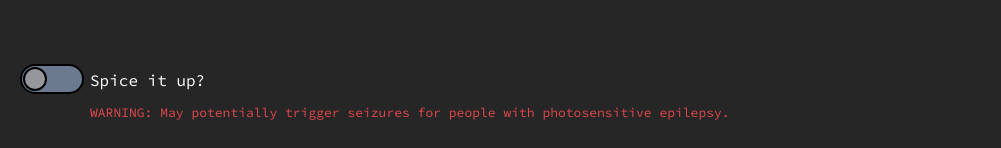
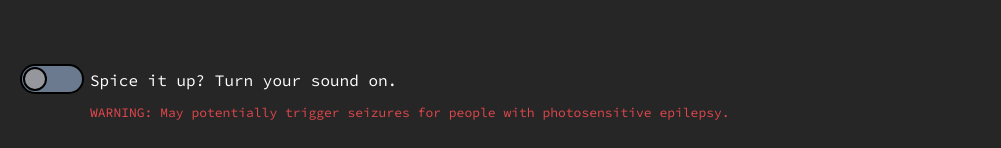
Before and after one commit to ianhuang0630/ianhuang-web, a plain HTML site: page index.html in a window 1280 px wide. Shown: the part 649-797 px from the top of the page, without its empty margins (0-1001 px from the left). Drawn offline with Linux system fonts and the light colour scheme; a web font is replaced by a local one.

Commit message:
sound on warning

```diff
--- a/index.html
+++ b/index.html
@@ -83,7 +83,7 @@
         <audio id="purple_audio">
             <source src="purplehat.mp3" type="audio/mpeg">
         </audio>
-        <div id="pseudowarning">Spice it up? </div>
+        <div id="pseudowarning">Spice it up? Turn your sound on.</div>
         <div id="warning" class="tab5">WARNING: May potentially trigger seizures for people with photosensitive epilepsy.</div>
     </div>
     <script src="./common.js"></script>
```
